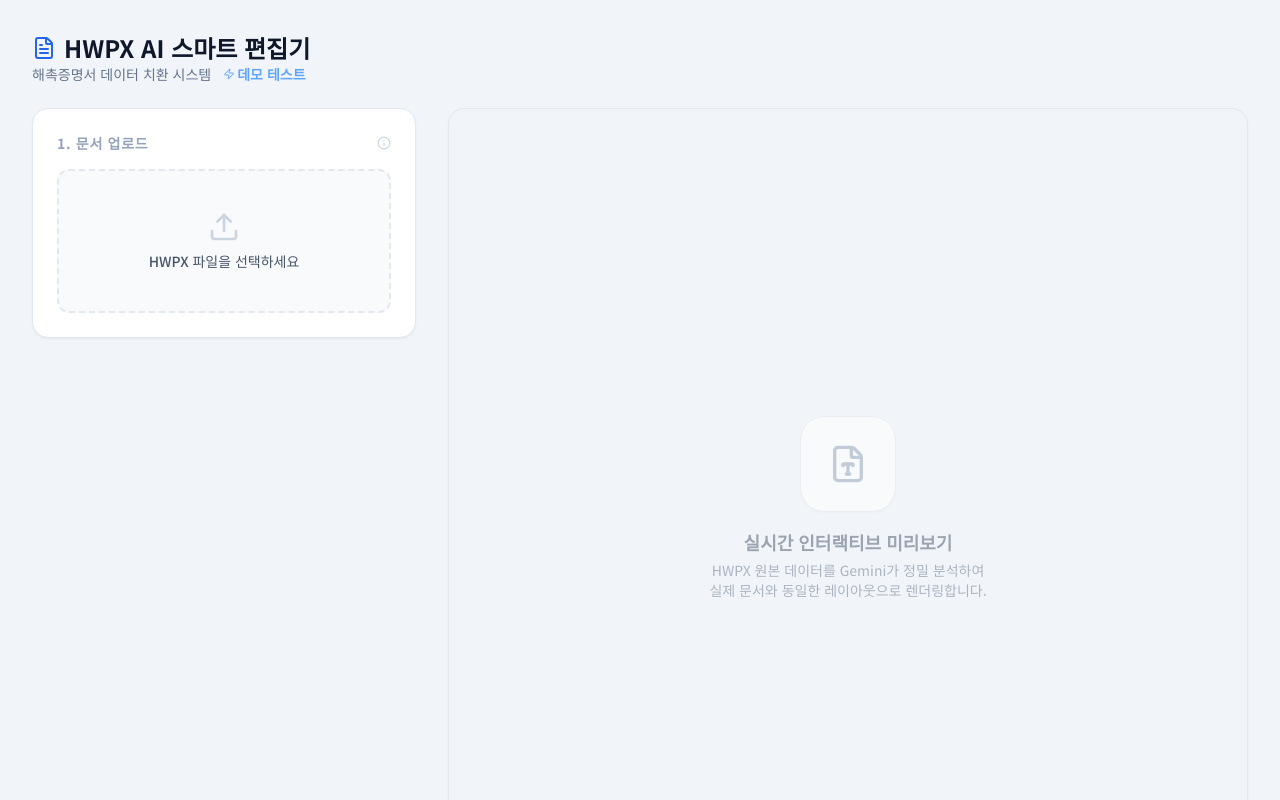
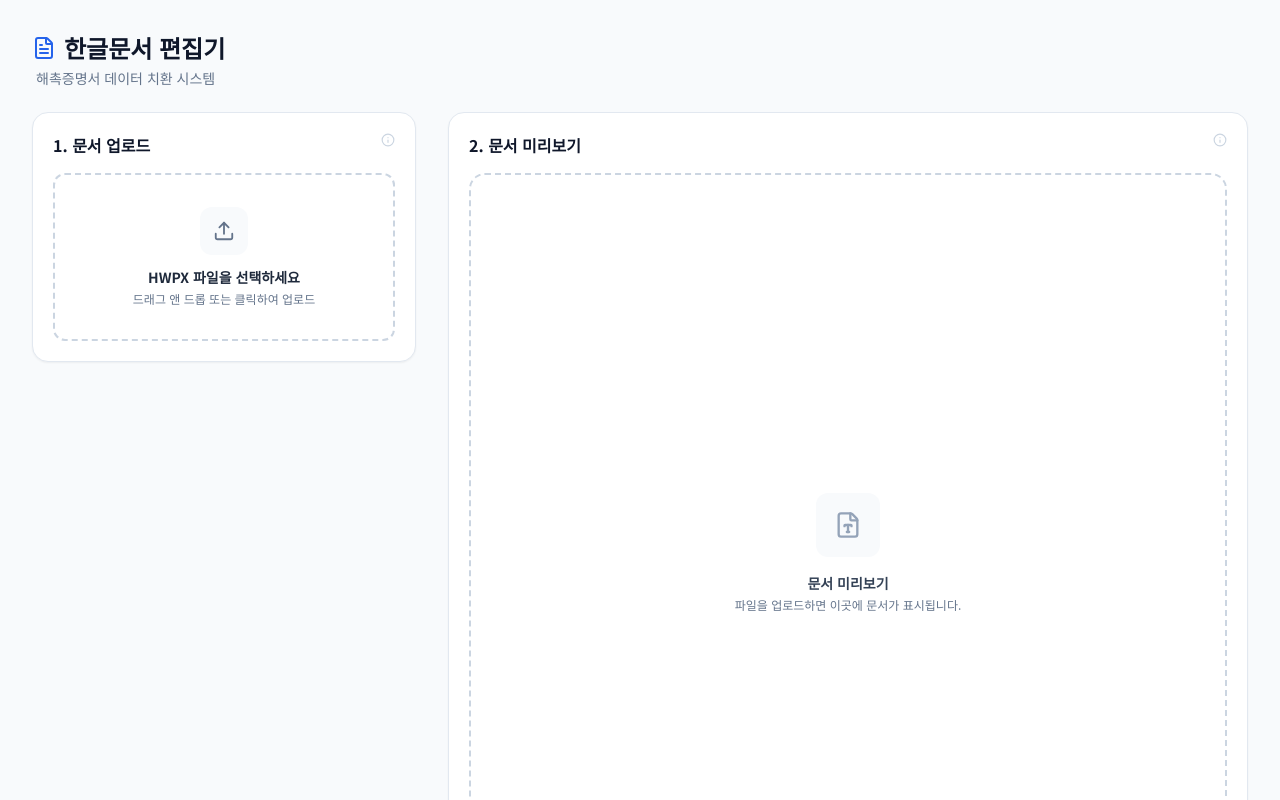
Before and after one commit to jpjp92/hwpx-back, a React (Vite) app: page / in a window 1280 px wide. Shown: the top 800 px of the page. Built offline with nearby package versions, Linux system fonts and the light colour scheme.

Commit message:
fix: 기본 ui 수정

```diff
--- a/App.tsx
+++ b/App.tsx
@@ -4,6 +4,58 @@ import { Upload, FileText, Edit3, Loader2, CheckCircle2, AlertCircle, Save, Rota
 import { HWPXData, ProcessingState, FileInfo } from './types';
 import { parseHWPXContent } from './services/geminiService';
 import { XMLParser, XMLBuilder } from 'fast-xml-parser';
+
+// ============================================================================
+// 공통 UI 컴포넌트 (일관성 있는 디자인 시스템)
+// ============================================================================
+
+const Card: React.FC<React.PropsWithChildren<{ className?: string }>> = ({ className = "", children }) => (
+  <section className={`bg-white rounded-2xl border border-slate-200 shadow-sm ${className}`}>
+    {children}
+  </section>
+);
+
+const SectionHeader: React.FC<{
+  title: string;
+  subtitle?: string;
+  right?: React.ReactNode
+}> = ({ title, subtitle, right }) => (
+  <div className="flex items-start justify-between gap-3">
+    <div>
+      <h2 className="text-base font-semibold text-slate-900">{title}</h2>
+      {subtitle && <p className="mt-1 text-sm text-slate-500 leading-relaxed">{subtitle}</p>}
+    </div>
+    {right}
+  </div>
+);
+
+const Button: React.FC<
+  React.PropsWithChildren<{
+    variant?: "primary" | "secondary";
+    onClick?: () => void;
+    disabled?: boolean;
+    className?: string;
+  }>
+> = ({ variant = "secondary", disabled, className = "", children, ...props }) => {
+  const base =
+    "inline-flex items-center justify-center gap-2 rounded-lg px-4 py-2.5 text-sm font-semibold transition-colors focus:outline-none focus:ring-2 focus:ring-offset-2";
+  const styles =
+    variant === "primary"
+      ? "bg-blue-600 text-white hover:bg-blue-700 focus:ring-blue-400 disabled:bg-blue-300"
+      : "bg-white text-slate-700 border border-slate-200 hover:bg-slate-50 focus:ring-slate-300 disabled:text-slate-300";
+  return (
+    <button
+      {...props}
+      disabled={disabled}
+      className={`${base} ${styles} ${disabled ? "cursor-not-allowed" : ""} ${className}`}
+    >
+      {children}
+    </button>
+  );
+};
+
+// ============================================================================
+
 
 // XML 객체를 재귀적으로 탐색하여 텍스트 값을 정밀하게 치환하는 함수
 const replaceTextInObject = (obj: any, originalVal: string, currentVal: string): any => {
@@ -235,84 +287,88 @@ const App: React.FC = () => {
   };
 
   return (
-    <div className="min-h-screen bg-slate-100 p-4 md:p-8 flex flex-col items-center">
+    <div className="min-h-screen bg-slate-50 p-4 md:p-8 flex flex-col items-center">
       <header className="w-full max-w-7xl mb-6 flex flex-col md:flex-row justify-between items-start md:items-center gap-4">
         <div>
           <h1 className="text-2xl font-bold text-slate-900 flex items-center gap-2">
-            <FileText className="text-blue-600" /> HWPX AI 스마트 편집기
+            <FileText className="text-blue-600" /> 한글문서 편집기
           </h1>
-          <p className="text-slate-500 text-sm flex items-center gap-1">
-            해촉증명서 데이터 치환 시스템 <span className="text-blue-400 font-bold ml-2 flex items-center gap-0.5"><Zap size={12} /> 데모 테스트 </span>
+          <p className="text-slate-500 text-sm mt-1 ml-1">
+            해촉증명서 데이터 치환 시스템
           </p>
         </div>
 
         {extractedData && (
           <div className="flex gap-2">
-            <button
-              onClick={resetChanges}
-              className="px-4 py-2 bg-white text-slate-600 rounded-lg border border-slate-200 hover:bg-slate-50 transition-colors flex items-center gap-2 text-sm font-medium"
-            >
+            <Button variant="secondary" onClick={resetChanges}>
               <RotateCcw size={16} /> 초기화
-            </button>
-            <button
-              onClick={downloadUpdatedHWPX}
-              className="px-6 py-2 bg-blue-600 text-white rounded-lg hover:bg-blue-700 transition-colors flex items-center gap-2 text-sm font-bold shadow-lg shadow-blue-200"
-            >
-              <Save size={18} /> 수정된 HWPX 다운로드
-            </button>
+            </Button>
+            <Button variant="primary" onClick={downloadUpdatedHWPX}>
+              <Save size={18} /> HWPX 다운로드
+            </Button>
           </div>
         )}
       </header>
 
       <main className="w-full max-w-7xl grid grid-cols-1 lg:grid-cols-12 gap-8">
         <div className="lg:col-span-4 space-y-6">
-          <section className="bg-white p-6 rounded-2xl shadow-sm border border-slate-200">
-            <div className="flex justify-between items-center mb-4">
-              <h2 className="text-sm font-bold text-slate-400 uppercase tracking-wider">1. 문서 업로드</h2>
+          <Card className="p-5">
+            <SectionHeader
+              title="1. 문서 업로드"
+              right={
                 <div className="group relative">
                   <Info size={14} className="text-slate-300 cursor-help" />
-                <div className="absolute left-1/2 -translate-x-1/2 bottom-full mb-2 w-48 p-2 bg-slate-800 text-white text-[10px] rounded-lg opacity-0 group-hover:opacity-100 pointer-events-none transition-opacity z-30">
-                  .hwp 구버전은 지원하지 않습니다. 한글에서 'HWPX'로 변환 후 사용해 주세요.
+                  <div className="absolute right-0 bottom-full mb-2 w-64 p-2 bg-slate-800 text-white text-[10px] rounded-lg opacity-0 group-hover:opacity-100 pointer-events-none transition-opacity z-30">
+                    .hwpx 형식만 지원하며, .hwp는 한글에서 HWPX로 변환 후 업로드합니다.
                   </div>
                 </div>
+              }
+            />
+
+            <div className="mt-4">
+              {!fileInfo ? (
+                <div className="relative border-2 border-dashed border-slate-300 rounded-xl p-8 flex flex-col items-center justify-center bg-white hover:border-blue-400 transition-colors cursor-pointer">
+                  <input type="file" accept=".hwpx" onChange={handleFileUpload} className="absolute inset-0 opacity-0 cursor-pointer" />
+                  <div className="flex h-12 w-12 items-center justify-center rounded-xl bg-slate-50 text-slate-500 mb-3">
+                    <Upload size={22} />
                   </div>
-
-            {!fileInfo ? (
-              <div className="relative border-2 border-dashed border-slate-200 rounded-xl p-10 flex flex-col items-center justify-center bg-slate-50 hover:border-blue-300 hover:bg-blue-50 transition-all cursor-pointer">
-                <input type="file" accept=".hwpx" onChange={handleFileUpload} className="absolute inset-0 opacity-0 cursor-pointer" />
-                <Upload className="text-slate-300 mb-2" size={32} />
-                <p className="text-sm text-slate-600 font-medium text-center">HWPX 파일을 선택하세요</p>
+                  <p className="text-sm font-semibold text-slate-800">HWPX 파일을 선택하세요</p>
+                  <p className="mt-1 text-xs text-slate-500">드래그 앤 드롭 또는 클릭하여 업로드</p>
                 </div>
               ) : (
-              <div className="flex items-center gap-4 p-4 bg-blue-50 border border-blue-100 rounded-xl">
-                <div className="bg-blue-500 p-2 rounded-lg text-white"><FileText size={20} /></div>
+                <div className="flex items-center gap-3 p-4 bg-slate-50 border border-slate-200 rounded-xl">
+                  <div className="flex h-10 w-10 items-center justify-center rounded-lg bg-blue-600 text-white">
+                    <FileText size={18} />
+                  </div>
                   <div className="flex-1 min-w-0">
-                  <p className="text-sm font-bold text-slate-800 truncate">{fileInfo.name}</p>
+                    <p className="text-sm font-semibold text-slate-900 truncate">{fileInfo.name}</p>
                     <p className="text-xs text-slate-500">{(fileInfo.size / 1024).toFixed(1)} KB</p>
                   </div>
                   {status.isParsing ? (
-                  <Loader2 className="animate-spin text-blue-500" size={18} />
+                    <Loader2 className="animate-spin text-blue-600" size={18} />
                   ) : (
-                  <CheckCircle2 className="text-green-500" size={18} />
+                    <CheckCircle2 className="text-emerald-500" size={18} />
                   )}
                 </div>
               )}
 
               {status.error && (
-              <div className="mt-4 p-3 bg-red-50 border border-red-100 text-red-600 rounded-lg flex items-start gap-2 text-xs leading-relaxed">
-                <AlertCircle size={16} className="shrink-0 mt-0.5" />
-                <span>{status.error}</span>
+                <div className="mt-3 p-3 bg-red-50 border border-red-200 rounded-lg flex items-start gap-2 text-sm text-red-700">
+                  <AlertCircle size={18} className="shrink-0 mt-0.5" />
+                  <span className="leading-relaxed">{status.error}</span>
                 </div>
               )}
-          </section>
+            </div>
+          </Card>
 
           {extractedData && (
-            <section className="bg-white p-6 rounded-2xl shadow-sm border border-slate-200 space-y-6 animate-in fade-in slide-in-from-left-4 duration-500">
-              <div>
-                <h2 className="text-sm font-bold text-slate-400 uppercase tracking-wider mb-4 flex items-center gap-2">
-                  <Edit3 size={16} className="text-blue-500" /> 2. 증명서 내용 수정
-                </h2>
-                <div className="space-y-3">
+            <Card className="p-5 animate-in fade-in slide-in-from-left-4 duration-500">
+              <SectionHeader
+                title="2. 증명서 내용 수정"
+                subtitle="미리보기는 입력값과 연동되며, 다운로드 시 원문 구조를 유지한 채 텍스트만 치환됩니다."
+              />
+
+              <div className="mt-5 space-y-3">
                 {[
                   { id: 'applicant', label: '신청인' },
                   { id: 'ssn', label: '주민등록번호' },
@@ -320,73 +376,72 @@ const App: React.FC = () => {
                   { id: 'servicePeriod', label: '용역기간' },
                   { id: 'serviceContent', label: '용역내용' },
                   { id: 'purpose', label: '용도' },
-                    { id: 'issueDate', label: '증명서 발급일', icon: <Calendar size={14} className="inline mr-1" /> },
+                  { id: 'issueDate', label: '증명서 발급일' },
                 ].map((field) => (
-                    <div key={field.id} className="group">
-                      <label className="block text-[11px] font-bold text-slate-400 mb-1 group-focus-within:text-blue-500 transition-colors">
-                        {field.icon}{field.label}
+                  <div key={field.id}>
+                    <label className="block text-xs font-medium text-slate-600 mb-1.5">
+                      {field.label}
                     </label>
                     <input
                       type="text"
                       value={extractedData[field.id as keyof HWPXData]}
                       onChange={(e) => handleDataChange(field.id as keyof HWPXData, e.target.value)}
-                        className="w-full px-3 py-2 border border-slate-200 rounded-lg focus:ring-2 focus:ring-blue-500/20 focus:border-blue-500 transition-all text-sm outline-none font-medium"
+                      className="w-full px-3 py-2 border border-slate-200 bg-white rounded-lg text-sm text-slate-900 focus:border-blue-500 focus:ring-2 focus:ring-blue-200 outline-none transition"
                     />
                   </div>
                 ))}
               </div>
+
+              <div className="mt-5 p-3 bg-amber-50 border border-amber-200 rounded-xl text-sm text-amber-800">
+                입력값은 치환 대상 텍스트에만 적용되며, 차트/표/서식 등 문서 구조는 변경되지 않습니다.
               </div>
-
-              <div className="p-4 bg-amber-50 rounded-xl border border-amber-100">
-                <p className="text-[11px] text-amber-700 leading-relaxed font-medium">
-                  💡 발급 날짜와 신청인 정보를 수정할 수 있습니다. 하단 업체 정보는 원본 데이터가 유지됩니다.
-                </p>
-              </div>
-            </section>
+            </Card>
           )}
         </div>
 
         <div className="lg:col-span-8 h-full">
+          <Card className="p-5 h-full flex flex-col">
+            <SectionHeader
+              title="2. 문서 미리보기"
+              right={
+                <div className="group relative">
+                  <Info size={14} className="text-slate-300 cursor-help" />
+                  <div className="absolute right-0 bottom-full mb-2 w-64 p-2 bg-slate-800 text-white text-[10px] rounded-lg opacity-0 group-hover:opacity-100 pointer-events-none transition-opacity z-30">
+                    업로드한 문서의 핵심 텍스트가 치환된 결과를 A4 기준으로 확인합니다.
+                  </div>
+                </div>
+              }
+            />
+
             <div
               ref={containerRef}
-            className="flex flex-col h-full min-h-[800px] bg-slate-100 rounded-2xl shadow-sm overflow-hidden relative border border-slate-200 p-8 items-center justify-center"
+              className="mt-4 flex-1 flex items-center justify-center rounded-2xl border-2 border-dashed border-slate-300 bg-white p-6 min-h-[760px] overflow-hidden relative"
             >
-            {/* Loading Overlay */}
+              {/* Loading Overlay - Simplified */}
               {(status.isUnzipping || status.isParsing) && (
-              <div className="absolute inset-0 flex flex-col items-center justify-center bg-white/90 z-50 backdrop-blur-sm transition-all duration-500">
-                <div className="w-full max-w-md px-8 flex flex-col items-center">
-                  <div className="relative mb-8">
-                    <div className="w-20 h-20 border-4 border-slate-100 border-t-blue-600 rounded-full animate-spin"></div>
-                    <div className="absolute inset-0 animate-ping opacity-20 bg-blue-500 rounded-full scale-125"></div>
-                  </div>
-
-                  <div className="w-full bg-slate-200 h-1.5 rounded-full overflow-hidden mb-4">
-                    <div className="bg-blue-600 h-full w-full origin-left animate-[loading-bar_1.5s_infinite_ease-in-out]"></div>
-                  </div>
-
-                  <p className="text-2xl font-black text-slate-800 uppercase tracking-tight">
+                <div className="absolute inset-0 z-50 flex flex-col items-center justify-center bg-white/85 backdrop-blur-sm">
+                  <Loader2 className="animate-spin text-blue-600" size={28} />
+                  <p className="mt-3 text-sm font-semibold text-slate-800">
                     {status.isUnzipping ? "문서 압축 해제 중..." : "AI 데이터 분석 중..."}
                   </p>
-                  <p className="text-slate-500 mt-2 font-medium animate-pulse tracking-wide h-6">
-                    {status.isParsing ? loadingMsg : "HWPX 파일 구조를 탐색하고 있습니다."}
+                  <p className="mt-1 text-sm text-slate-500">
+                    {status.isParsing ? loadingMsg : "문서 구조를 확인하고 있습니다."}
                   </p>
-                </div>
                 </div>
               )}
 
               {/* Placeholder (Empty State) */}
               {!fileInfo && !status.isParsing && !status.isUnzipping && (
-              <div className="text-center space-y-4 opacity-50 select-none">
-                <div className="w-24 h-24 bg-white rounded-3xl mx-auto flex items-center justify-center shadow-sm border border-slate-200">
-                  <FileType size={40} className="text-slate-400" />
+                <div className="w-full h-full flex flex-col items-center justify-center text-center p-8">
+                  <div className="w-16 h-16 bg-slate-50 rounded-xl flex items-center justify-center mb-4">
+                    <FileType size={28} className="text-slate-400" />
                   </div>
-                <div>
-                  <h3 className="text-lg font-bold text-slate-600">실시간 인터랙티브 미리보기</h3>
-                  <p className="text-sm text-slate-500 mt-1">HWPX 원본 데이터를 Gemini가 정밀 분석하여<br />실제 문서와 동일한 레이아웃으로 렌더링합니다.</p>
-                </div>
+                  <h3 className="text-sm font-semibold text-slate-700 mb-1">문서 미리보기</h3>
+                  <p className="text-xs text-slate-500">
+                    파일을 업로드하면 이곳에 문서가 표시됩니다.
+                  </p>
                 </div>
               )}
-
               {/* Preview Content */}
               {extractedData && (
                 <div
@@ -458,13 +513,9 @@ const App: React.FC = () => {
                 </div>
               )}
 
-            {extractedData && (
-              <div className="absolute bottom-8 right-8 bg-blue-600 text-white px-5 py-2.5 rounded-full flex items-center gap-3 text-xs font-black shadow-2xl z-30 animate-in fade-in slide-in-from-bottom-4 shadow-blue-500/40">
-                <div className="w-2.5 h-2.5 bg-green-400 rounded-full animate-ping"></div>
-                LIVE SYNC ACTIVE (A4 ISO 216)
+
             </div>
-            )}
-          </div>
+          </Card>
         </div>
       </main>
 
```
Lines whose indentation alone changed are shown as unchanged.
